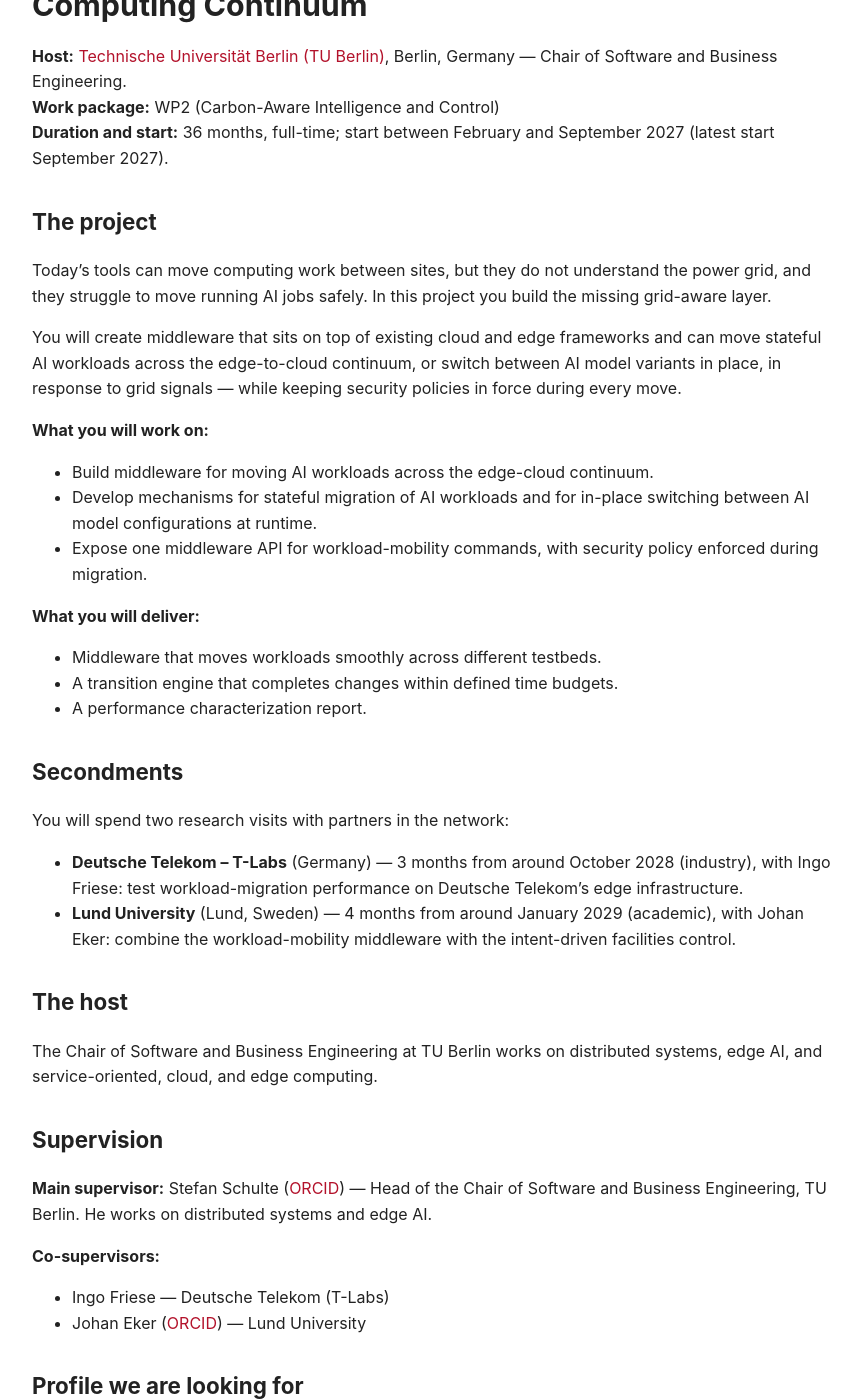
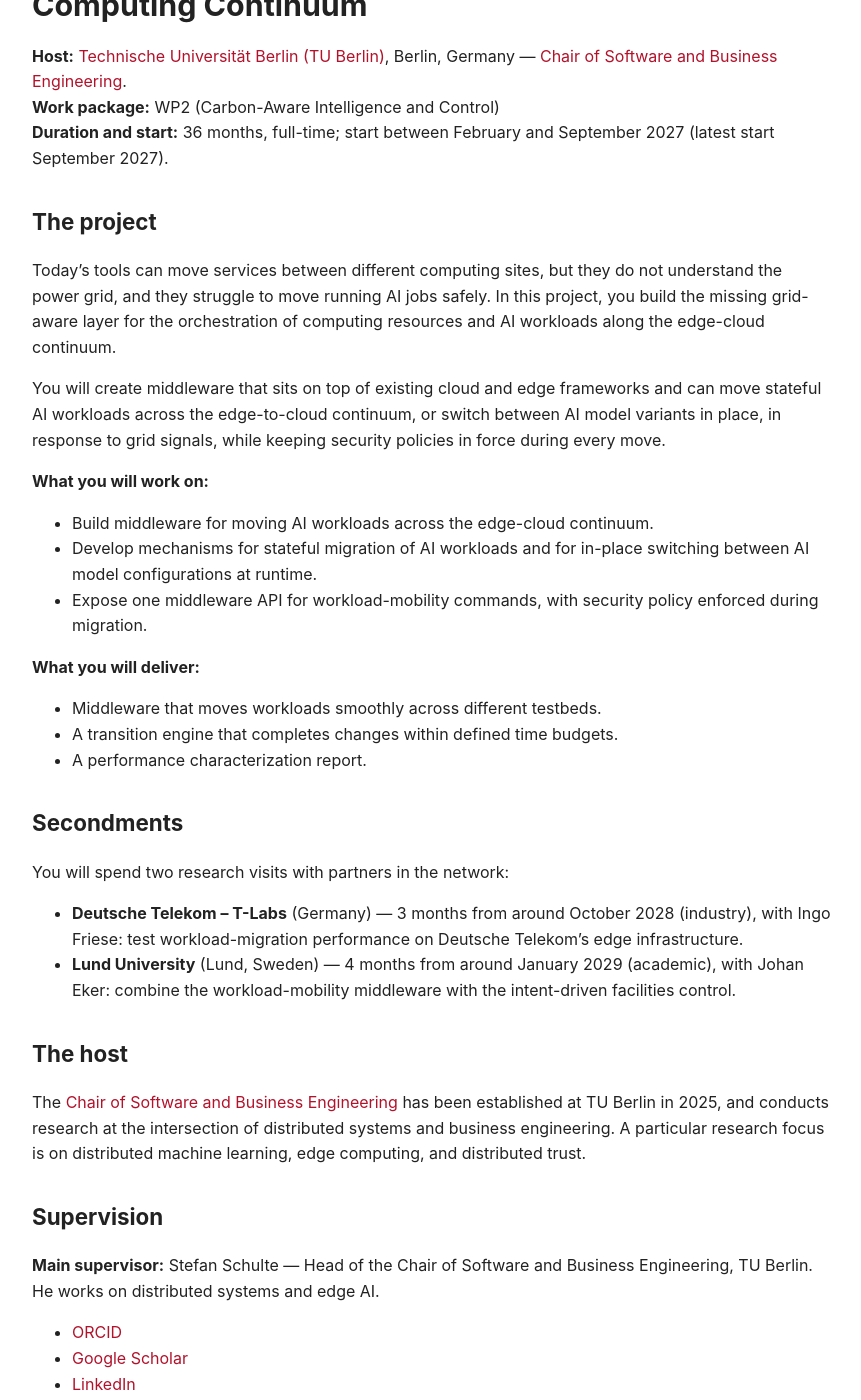
Before and after one commit to aegis-dn/aegis-dn.github.io, a Jekyll site: the page built from positions/dc08.md, in a window 1280 px wide and 1400 px high, scrolled down 239 px. Shown: the whole window, without its empty margins (208-1069 px from the left). Built offline with Jekyll 4.4.1, drawn with Linux system fonts in a browser that asks for light colours; some of the changed text lies outside the part shown.

Commit message:
Sync supervisor website updates

```diff
--- a/positions/dc08.md
+++ b/positions/dc08.md
@@ -3,15 +3,15 @@ title: "DC8 — Grid-Aware AI Workload Mobility for the Computing Continuum"
 permalink: /positions/dc08/
 ---
 
-**Host:** [Technische Universität Berlin (TU Berlin)](https://www.tu.berlin/en/), Berlin, Germany — Chair of Software and Business Engineering.
+**Host:** [Technische Universität Berlin (TU Berlin)](https://www.tu.berlin/en/), Berlin, Germany — [Chair of Software and Business Engineering](https://www.tu.berlin/en/sbe).
 **Work package:** WP2 (Carbon-Aware Intelligence and Control)
 **Duration and start:** 36 months, full-time; start between February and September 2027 (latest start September 2027).
 
 ## The project
 
-Today's tools can move computing work between sites, but they do not understand the power grid, and they struggle to move running AI jobs safely. In this project you build the missing grid-aware layer.
+Today's tools can move services between different computing sites, but they do not understand the power grid, and they struggle to move running AI jobs safely. In this project, you build the missing grid-aware layer for the orchestration of computing resources and AI workloads along the edge-cloud continuum.
 
-You will create middleware that sits on top of existing cloud and edge frameworks and can move stateful AI workloads across the edge-to-cloud continuum, or switch between AI model variants in place, in response to grid signals — while keeping security policies in force during every move.
+You will create middleware that sits on top of existing cloud and edge frameworks and can move stateful AI workloads across the edge-to-cloud continuum, or switch between AI model variants in place, in response to grid signals, while keeping security policies in force during every move.
 
 **What you will work on:**
 
@@ -34,11 +34,15 @@ You will spend two research visits with partners in the network:
 
 ## The host
 
-The Chair of Software and Business Engineering at TU Berlin works on distributed systems, edge AI, and service-oriented, cloud, and edge computing.
+The [Chair of Software and Business Engineering](https://www.tu.berlin/sbe) has been established at TU Berlin in 2025, and conducts research at the intersection of distributed systems and business engineering. A particular research focus is on distributed machine learning, edge computing, and distributed trust.
 
 ## Supervision
 
-**Main supervisor:** Stefan Schulte ([ORCID](https://orcid.org/0000-0001-6828-9945)) — Head of the Chair of Software and Business Engineering, TU Berlin. He works on distributed systems and edge AI.
+**Main supervisor:** Stefan Schulte — Head of the Chair of Software and Business Engineering, TU Berlin. He works on distributed systems and edge AI.
+- [ORCID](https://orcid.org/0000-0001-6828-9945)
+- [Google Scholar](https://scholar.google.at/citations?user=jYD7x3gAAAAJ)
+- [LinkedIn](https://www.linkedin.com/in/stefan-schulte-71ba6812/)
+- [DBLP](https://dblp.org/pid/s/StefanSchulte2.html)
 
 **Co-supervisors:**
 
@@ -46,11 +50,12 @@ The Chair of Software and Business Engineering at TU Berlin works on distributed
 - Johan Eker ([ORCID](https://orcid.org/0000-0003-0181-3970)) — Lund University
 
 ## Profile we are looking for
-
-- Distributed systems and cloud/edge orchestration (for example Kubernetes)
-- Systems programming and middleware
-- MSc (completed or near completion) in computer science or a related field
-- Curiosity, initiative, and good spoken and written English
+- Very good Diploma or Master university degree in Computer Science, Informatics, Data Science, Business Informatics, or a related discipline is expected
+- Good scientific communication and writing skills.
+- The ability to develop methods, concepts, and models, as well as their realization and evaluation and the willingness to contribute to scientific projects.
+- In-depth interest in scientific problems and the motivation for independent and goal-oriented research.
+- Knowledge in distributed systems
+- Curiosity, initiative, and very good spoken and written English
 
 You must also meet the [MSCA eligibility rules](/job-requirements/) — no PhD yet, the mobility rule, and open to all nationalities.
 
```
Also changed, not shown: partners/tub.md (+7 -6 lines), positions/dc11.md (+9 -5 lines), positions/dc14.md (+1 -1 lines).
